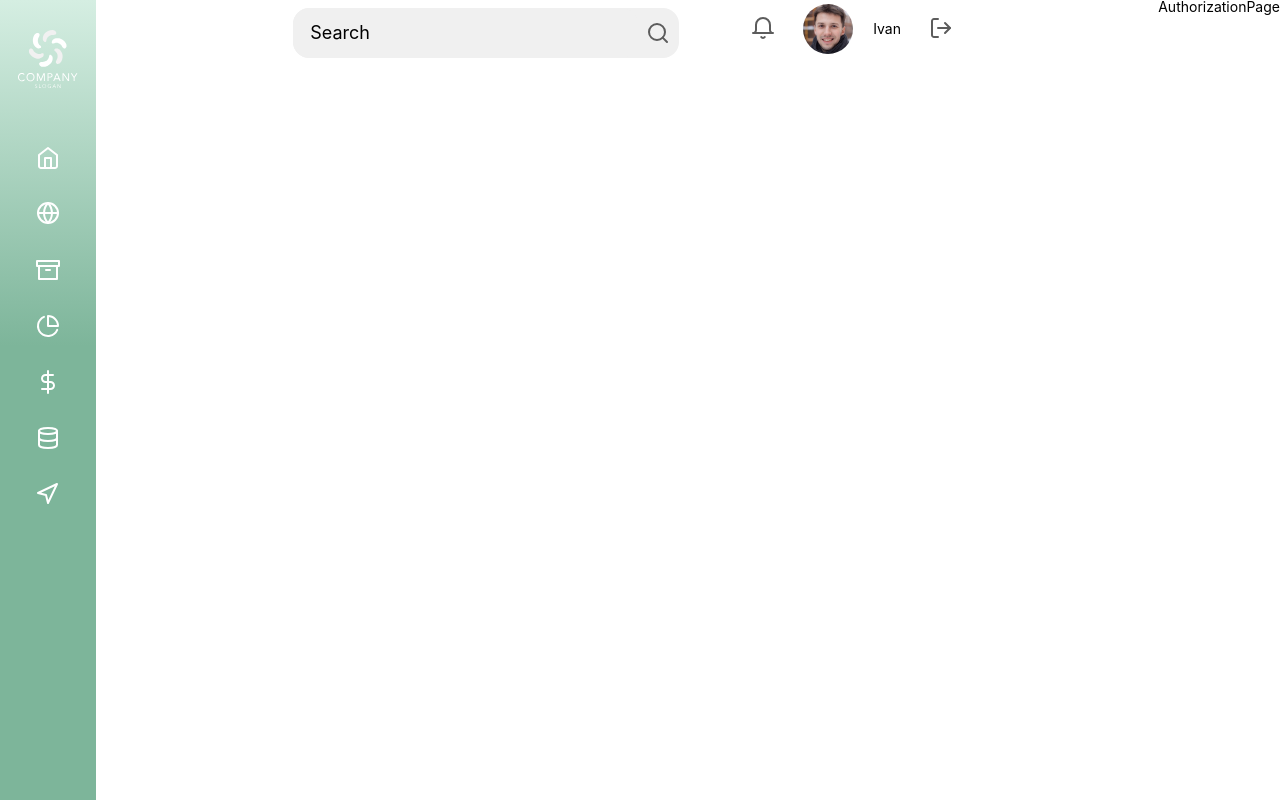
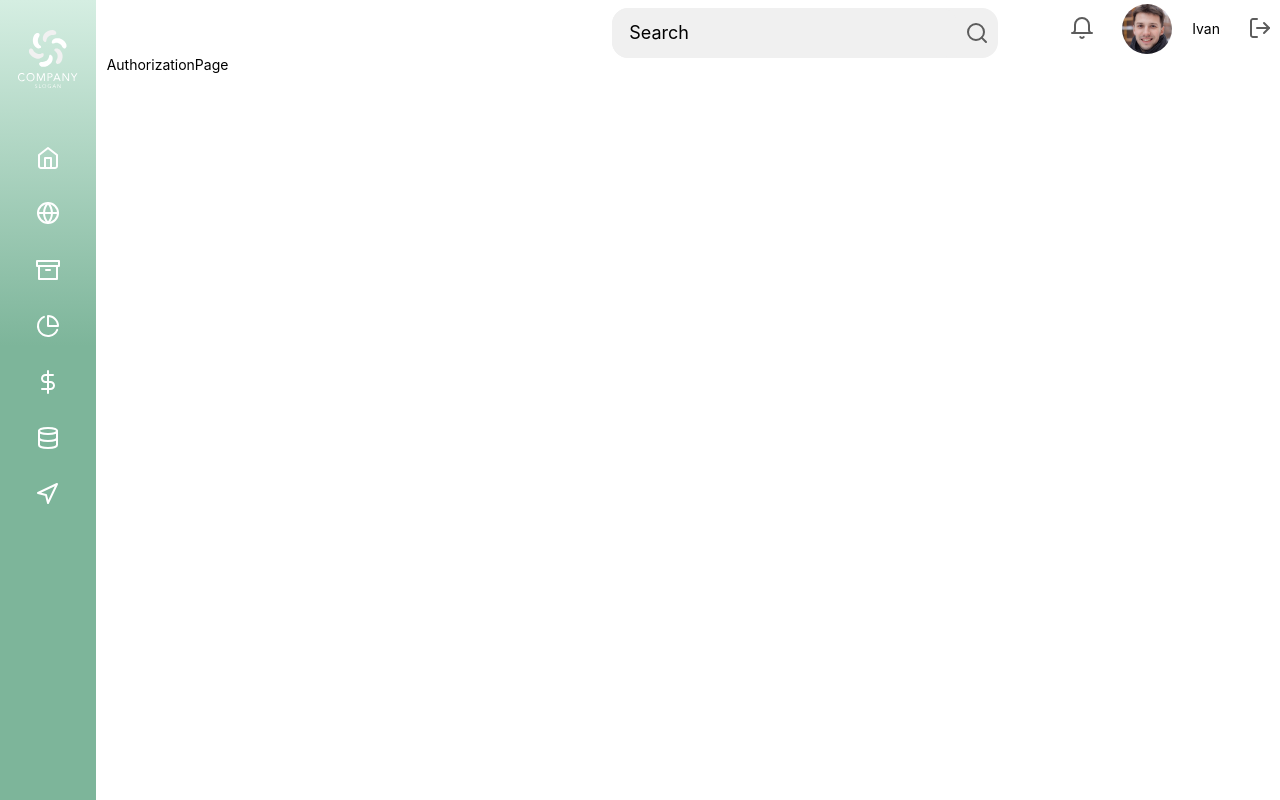
Before and after one commit to AvtsynovS/technical_support, a React (Create React App) app: page / in a window 1280 px wide. Built offline with nearby package versions, Linux system fonts and the light colour scheme.

Commit message:
add grid

```diff
--- a/src/App.tsx
+++ b/src/App.tsx
@@ -1,6 +1,6 @@
 import React from 'react';
 import { Routes, Route } from 'react-router-dom';
-import styles from './styles.module.scss';
+// import styles from './styles.module.scss';
 import AuthorizationPage from './Pages/AuthorizationPage/AuthorizationPage';
 import NotFoundPage from './Pages/NotFoundPage/NotFoundPage';
 import RegistrationPage from './Pages/RegistrationPage/RegistrationPage';
@@ -9,13 +9,17 @@ import EditClaimPage from './Pages/EditClaimPage/EditClaimPage';
 import MainPage from './Pages/MainPage/MainPage';
 import Navbar from './Components/Navbar/Navbar';
 import Header from './Components/Header/Header';
+import { GridColumn, GridContainer, GridRow } from './UI/Grid/Grid';
 
 const App: React.FC = () => {
   return (
-    <div className={styles.container}>
+    <GridContainer>
+      <GridRow>
+        <GridColumn size={1}>
           <Navbar />
+        </GridColumn>
+        <GridColumn size={11}>
           <Header />
-      <div className={styles.wrapper}>
           <Routes>
             <Route path='/' element={<AuthorizationPage />} />
             <Route path='/registration' element={<RegistrationPage />} />
@@ -24,8 +28,9 @@ const App: React.FC = () => {
             <Route path='/main' element={<MainPage />} />
             <Route path='*' element={<NotFoundPage />} />
           </Routes>
-      </div>
-    </div>
+        </GridColumn>
+      </GridRow>
+    </GridContainer>
   );
 };
 
--- /dev/null
+++ b/src/UI/Grid/Grid.tsx
@@ -0,0 +1,30 @@
+import React from 'react';
+import styles from './styles.module.scss';
+import clsx from 'clsx';
+
+interface Props {
+  children?: React.ReactNode;
+  size?: 1 | 2 | 3 | 4 | 5 | 6 | 7 | 8 | 9 | 10 | 11 | 12;
+  offset?: 0 | 1 | 2 | 3 | 4 | 5 | 6 | 7 | 8 | 9 | 10 | 11;
+}
+
+export const GridContainer = ({ children }: Props) => {
+  return <div className={styles.container}>{children}</div>;
+};
+
+export const GridRow = ({ children }: Props) => {
+  return <div className={styles.row}>{children}</div>;
+};
+
+export const GridColumn = ({ children, size = 12, offset = 0 }: Props) => {
+  return (
+    <div
+      className={clsx(styles.column, {
+        [styles[`size-${size}`]]: true,
+        [styles[`offset-${offset}`]]: true,
+      })}
+    >
+      {children}
+    </div>
+  );
+};
--- /dev/null
+++ b/src/UI/Grid/styles.module.scss
@@ -0,0 +1,129 @@
+.container {
+  margin-left: auto;
+  margin-right: auto;
+}
+
+.row {
+  box-sizing: border-box;
+  display: flex;
+  flex: 0 1 auto;
+  flex-direction: row;
+  flex-wrap: wrap;
+  margin-right: -15;
+  margin-left: -15;
+}
+
+.column {
+  box-sizing: border-box;
+  flex: 0 0 auto;
+  padding-right: 15;
+  padding-left: 15;
+
+  &.size-1 {
+    flex-basis: 8.33333333%;
+    max-width: 8.33333333%;
+  }
+
+  &.size-2 {
+    flex-basis: 16.66666667%;
+    max-width: 16.66666667%;
+  }
+
+  &.size-3 {
+    flex-basis: 25%;
+    max-width: 25%;
+  }
+
+  &.size-4 {
+    flex-basis: 33.33333333%;
+    max-width: 33.33333333%;
+  }
+
+  &.size-5 {
+    flex-basis: 41.66666667%;
+    max-width: 41.66666667%;
+  }
+
+  &.size-6 {
+    flex-basis: 50%;
+    max-width: 50%;
+  }
+
+  &.size-7 {
+    flex-basis: 58.33333333%;
+    max-width: 58.33333333%;
+  }
+
+  &.size-8 {
+    flex-basis: 66.66666667%;
+    max-width: 66.66666667%;
+  }
+
+  &.size-9 {
+    flex-basis: 75%;
+    max-width: 75%;
+  }
+
+  &.size-10 {
+    flex-basis: 83.33333333%;
+    max-width: 83.33333333%;
+  }
+
+  &.size-11 {
+    flex-basis: 91.66666667%;
+    max-width: 91.66666667%;
+  }
+
+  &.size-12 {
+    flex-basis: 100%;
+    max-width: 100%;
+  }
+
+  &.offset-0 {
+    margin-left: 0;
+  }
+
+  &.offset-1 {
+    margin-left: 8.33333333%;
+  }
+
+  &.offset-2 {
+    margin-left: 16.66666667%;
+  }
+
+  &.offset-3 {
+    margin-left: 25%;
+  }
+
+  &.offset-4 {
+    margin-left: 33.33333333%;
+  }
+
+  &.offset-5 {
+    margin-left: 41.66666667%;
+  }
+
+  &.offset-6 {
+    margin-left: 50%;
+  }
+
+  &.offset-7 {
+    margin-left: 58.33333333%;
+  }
+
+  &.offset-8 {
+    margin-left: 66.66666667%;
+  }
+
+  &.offset-9 {
+    margin-left: 75%;
+  }
+
+  &.offset-10 {
+    margin-left: 83.33333333%;
+  }
+
+  &.offset-11 {
+    margin-left: 91.66666667%;
+  }
+}
--- a/src/styles.module.scss
+++ /dev/null
@@ -1,10 +0,0 @@
-.container {
-  display: flex;
-  align-items: start;
-  justify-content: space-between;
-}
-
-.wrapper {
-  display: flex;
-  flex-direction: column;
-}
```
Lines whose indentation alone changed are shown as unchanged.
